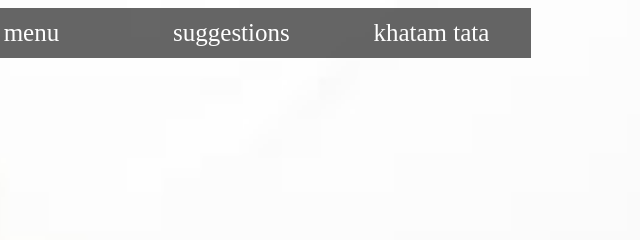
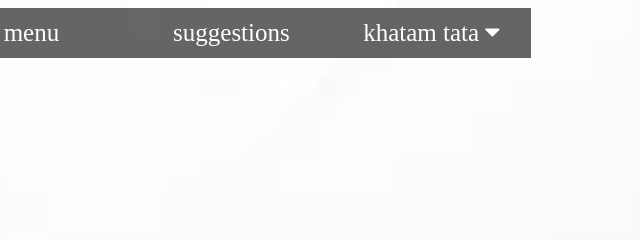
Before and after one commit to Adarsh-shoonya00/navbar, a plain HTML site: page index.html in a window 1280 px wide. Shown: the top 240 px of the page, 603-1243 px from the left. Drawn offline with Linux system fonts and the light colour scheme.

Commit message:
Update index.html

```diff
--- a/index.html
+++ b/index.html
@@ -82,7 +82,7 @@ margin:0px auto;
  </li>
  <li> menu </li>
  <li>suggestions</li>
- <li> khatam tata
+ <li> khatam tata <i class="fa fa-caret-down"></i>
  <ul>
    <li>bye bye gaya</li>
  </ul>
```
